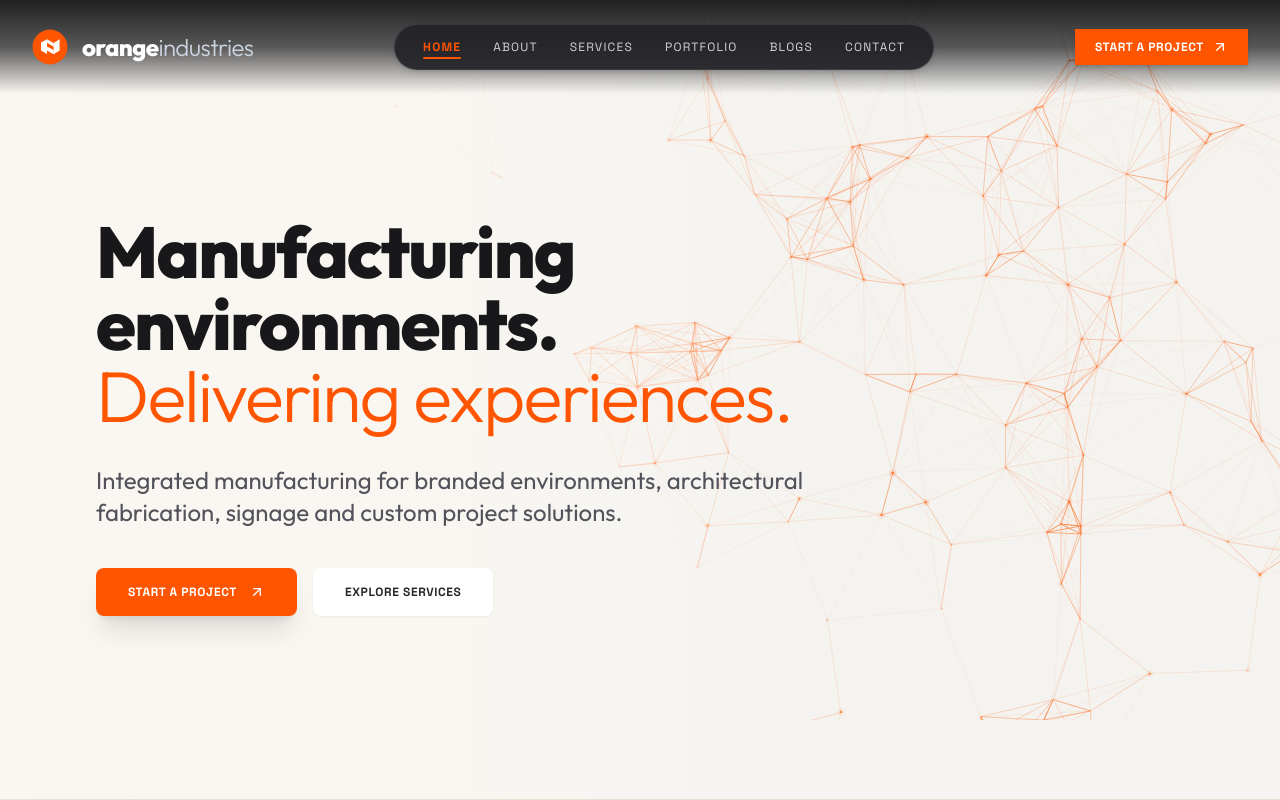
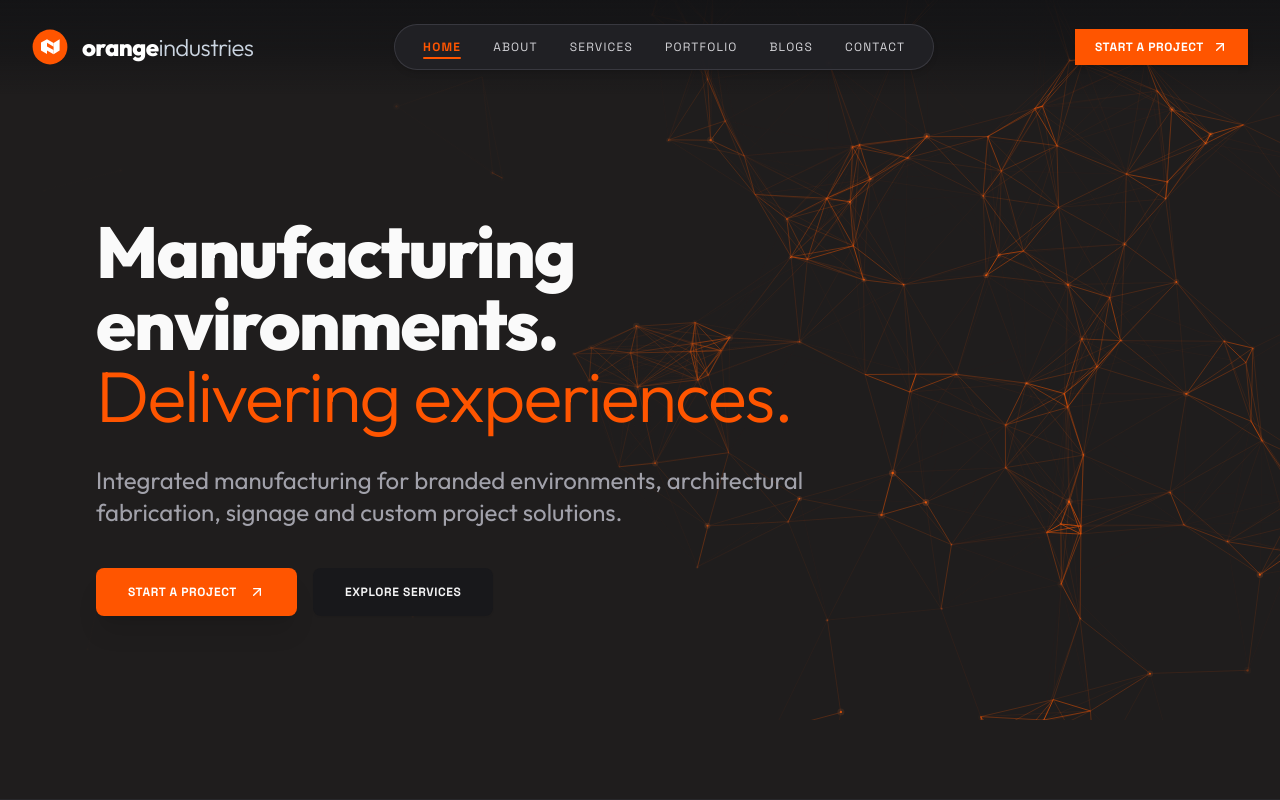
Before and after one commit to akashjo123/orange-industries, a Next.js app: page / in a window 1280 px wide. Shown: the top 800 px of the page. Built offline with nearby package versions, Linux system fonts and the light colour scheme.

Commit message:
style: update Hero component to dark theme

```diff
--- a/components/Hero.tsx
+++ b/components/Hero.tsx
@@ -20,9 +20,9 @@ export default function Hero() {
   const opacity = useTransform(scrollYProgress, [0, 0.8], [1, 0]);
 
   return (
-    <section ref={ref} className="relative min-h-screen flex flex-col justify-center pt-32 pb-24 overflow-hidden bg-[#FAF7F2] border-b border-[#E7E0D3]">
+    <section ref={ref} className="relative min-h-screen flex flex-col justify-center pt-32 pb-24 overflow-hidden bg-[#1f1d1d] border-b border-zinc-800">
       {/* Background Animation Container */}
-      <motion.div style={{ y: backgroundY }} className="absolute inset-0 z-0 h-[120%] -top-[10%] bg-[#F4F3F0]">
+      <motion.div style={{ y: backgroundY }} className="absolute inset-0 z-0 h-[120%] -top-[10%] bg-[#1f1d1d]">
         <SynapticShift
           speed={0.35}
           scale={0.55}
@@ -33,7 +33,7 @@ export default function Hero() {
           breathing={true}
         />
         {/* Gradient only on the left side to keep text readable without washing out the animation */}
-        <div className="absolute inset-0 bg-gradient-to-r from-[#FAF7F2] via-[#FAF7F2]/85 to-transparent w-full lg:w-[65%]" />
+        <div className="absolute inset-0 bg-gradient-to-r from-[#1f1d1d] via-[#1f1d1d]/85 to-transparent w-full lg:w-[65%]" />
       </motion.div>
 
       {/* Main Hero Content */}
@@ -45,7 +45,7 @@ export default function Hero() {
             initial={{ opacity: 0, y: 20 }}
             animate={{ opacity: 1, y: 0 }}
             transition={{ duration: 0.6, delay: 0.2 }}
-            className="text-4xl sm:text-6xl lg:text-7xl font-extrabold text-zinc-900 tracking-tight leading-[1.08]"
+            className="text-4xl sm:text-6xl lg:text-7xl font-extrabold text-zinc-50 tracking-tight leading-[1.08]"
           >
             Manufacturing environments. <br />
             <span className="text-brand-orange font-light">Delivering experiences.</span>
@@ -56,7 +56,7 @@ export default function Hero() {
             initial={{ opacity: 0, y: 20 }}
             animate={{ opacity: 1, y: 0 }}
             transition={{ duration: 0.6, delay: 0.3 }}
-            className="text-lg sm:text-2xl text-zinc-600 max-w-3xl font-normal leading-relaxed"
+            className="text-lg sm:text-2xl text-zinc-400 max-w-3xl font-normal leading-relaxed"
           >
             {companyData.heroSubheadline}
           </motion.p>
@@ -77,7 +77,7 @@ export default function Hero() {
             </Link>
             <Link
               href="/services"
-              className="inline-flex items-center gap-3 bg-white hover:bg-zinc-100 text-zinc-800 px-8 py-4 text-xs font-mono font-bold uppercase tracking-wider shadow-sm transition-all duration-200 rounded-lg"
+              className="inline-flex items-center gap-3 bg-zinc-900 hover:bg-zinc-800 text-zinc-100 px-8 py-4 text-xs font-mono font-bold uppercase tracking-wider shadow-sm transition-all duration-200 rounded-lg"
             >
               <span>Explore Services</span>
             </Link>
```
